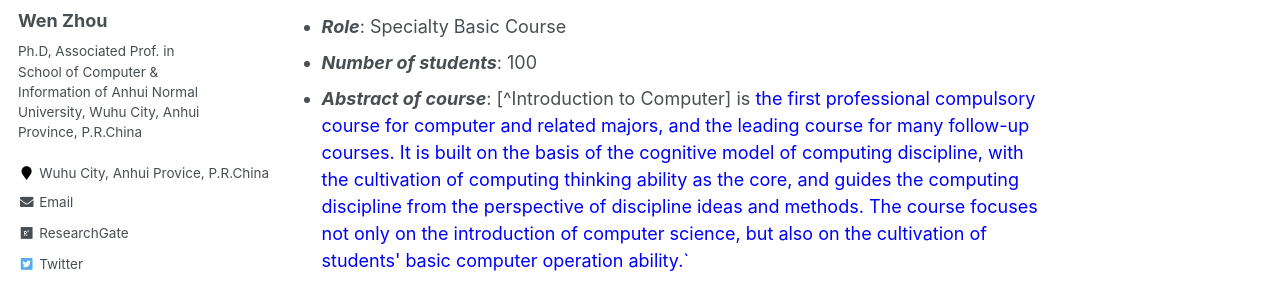
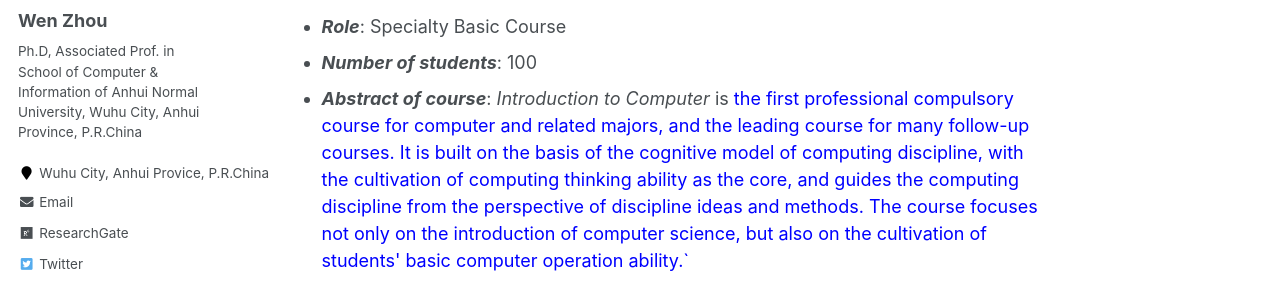
Before and after one commit to zhouwen327/zhouwen327.github.io, a Jekyll site: the page built from _teaching/2020-T1-ITC.md, in a window 1280 px wide and 1066 px high. Shown: the part 319-600 px from the top of the window. Built offline with Jekyll 4.4.1, drawn with Linux system fonts in a browser that asks for light colours; some web fonts are replaced.

Commit message:
Update 2020-T1-ITC.md

```diff
--- a/_teaching/2020-T1-ITC.md
+++ b/_teaching/2020-T1-ITC.md
@@ -11,5 +11,5 @@
 * ___Position___: Associated Professor
 * ___Role___: Specialty Basic Course
 * ___Number of students___: 100
-* ___Abstract of course___: [^Introduction to Computer] is <font color='blue'>the first professional compulsory course for computer and related majors, and the leading course for many follow-up courses. It is built on the basis of the cognitive model of computing discipline, with the cultivation of computing thinking ability as the core, and guides the computing discipline from the perspective of discipline ideas and methods. The course focuses not only on the introduction of computer science, but also on the cultivation of students' basic computer operation ability.`</font>
+* ___Abstract of course___: *Introduction to Computer* is <font color='blue'>the first professional compulsory course for computer and related majors, and the leading course for many follow-up courses. It is built on the basis of the cognitive model of computing discipline, with the cultivation of computing thinking ability as the core, and guides the computing discipline from the perspective of discipline ideas and methods. The course focuses not only on the introduction of computer science, but also on the cultivation of students' basic computer operation ability.`</font>
 * ___Course Profile___: [Goto](http://ivr-ahnu.cn/lectures/itc/)
```
